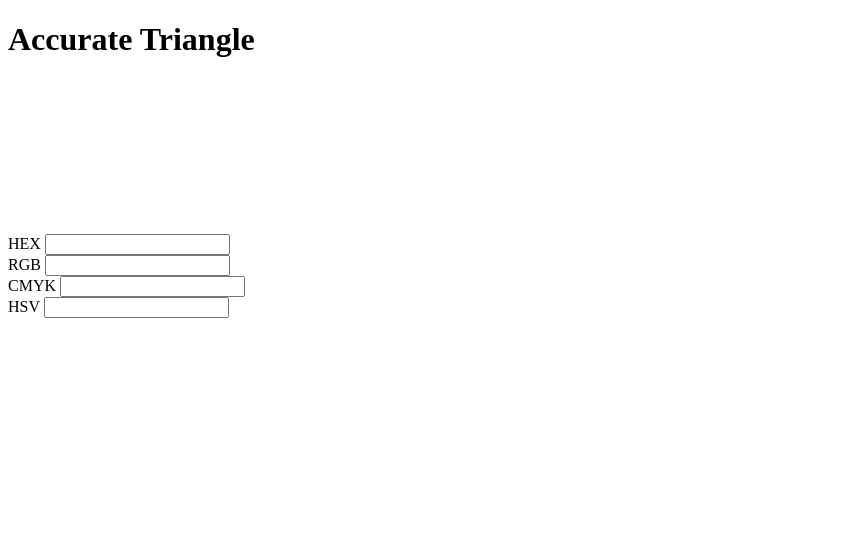
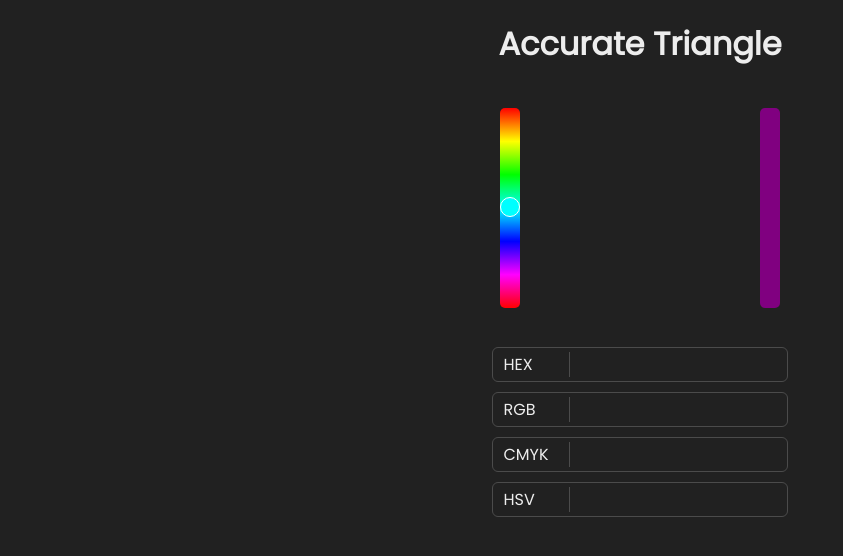
Before and after one commit to evan-ng/colour_value_triangle, a plain HTML site: page index.html in a window 1280 px wide. Shown: the whole page, without its empty margins (0-843 px from the left). Drawn offline with Linux system fonts and the light colour scheme.

Commit message:
Add styles and adjust sliders HTML

```diff
--- a/index.html
+++ b/index.html
@@ -3,7 +3,8 @@
   <head>
     <meta charset="utf-8">
     <title>Accurate Triangle</title>
-    <link rel="stylesheet" href="style.css" />
+    <link rel="stylesheet" href="https://fonts.googleapis.com/css?family=Poppins">
+    <link rel="stylesheet" href="style.css"/>
     <script src="script.js" defer></script>
   </head>
   <body>
@@ -12,11 +13,13 @@
     </header>
     <main>
       <div class="container">
-        <div class="colour-interative">
-          <div class="hue-slider" style="">
-            <div class="slider-track"></div>
-            <div class="slider-handle"></div>
-            <div class="slider-track"></div>
+        <div class="colour-interactive">
+          <div class="hue-slider">
+            <div class="slider-track" style="left:20%"></div>
+            <div class="slider-handle">
+              <input class="slider-input" type="range" step="1" max="360" min="0">
+            </div>
+            <div class="slider-track" style="left:80%"></div>
           </div>
           <canvas class="colourtriangle-canvas"></canvas>
           <div class="colour-display"></div>
--- a/style.css
+++ b/style.css
@@ -0,0 +1,220 @@
+:root {
+    --primary-dark: #212121;
+    --secondary-dark: #151515;
+    --primary-light: #ededed;
+    --secondary-light: #4b4b4b;
+}
+
+*,
+*::before,
+*::after {
+    box-sizing: border-box;
+    padding: 0;
+    margin: 0;
+}
+
+html {
+    /* footer support */
+    position: relative;
+    min-height: 100%;
+}
+
+body {
+    background-color: var(--primary-dark);
+    color: var(--primary-light);
+    font-family: "Poppins", sans-serif;
+    /* footer support */
+    margin-bottom: 100px;
+    display: flex;
+    flex-direction: column;
+    justify-content: center;
+    align-items: center;
+}
+
+header {
+    background: transparent;
+    margin-bottom: 20px;
+    padding: 20px;
+    text-align: center;
+    width: 100%;
+}
+
+main {
+    width: 400px;
+}
+
+.container {
+    display: flex;
+    flex-direction: column;
+    justify-content: center;
+    align-items: center;
+    gap: 40px;
+}
+
+input {
+    width: 208px;
+    border: none;
+    border-left: thin solid var(--secondary-light);
+    background-color: var(--primary-dark);
+    color: inherit;
+    font-family: inherit;
+    font-size: inherit;
+    cursor: text;
+    overflow: visible;
+    padding: 0px 10px 0px 20px;
+}
+
+input:focus {
+    outline: none;
+}
+
+.colour-interactive {
+    background: transparent;
+    display: flex;
+    flex-direction: row;
+    justify-content: center;
+    align-items: center;
+    gap: 20px;
+    height: 200px;
+    width: auto;
+}
+
+.colourtriangle-canvas {
+    background: transparent;
+    width: 200px;
+    height: 200px;
+}
+
+.colour-display {
+    background: purple;
+    width: 20px;
+    height: 200px;
+    border-radius: 5px;
+}
+
+.text-inputs {
+    display: flex;
+    flex-direction: column;
+    gap: 12px;
+}
+
+.input-field {
+    display: flex;
+    flex-direction: row;
+    justify-content: space-between;
+    align-items: center;
+    gap: 20px;
+    padding: 4px 10px;
+    outline: 1px solid var(--secondary-light);
+    border-radius: 5px;
+}
+
+/* Hue slider */
+
+.hue-slider {
+    background: linear-gradient(
+        180deg,
+        red,
+        yellow,
+        lime,
+        aqua,
+        blue,
+        magenta,
+        red
+    );
+    display: flex;
+    flex-direction: column;
+    justify-content: center;
+    align-items: center;
+    width: 20px;
+    height: 200px;
+    border-radius: 5px;
+}
+
+.slider-input {
+    background: transparent;
+    border-color: transparent;
+    color: transparent;
+    flex: 1;
+    height: 20px;
+    width: 220px;
+    padding: 0px;
+    outline: none;
+    box-shadow: none;
+    cursor: pointer;
+    transform: rotateZ(270deg);
+}
+
+input[type="range"] {
+    -webkit-appearance: none;
+    margin: 10px 0;
+}
+
+input[type="range"]:focus {
+    outline: none;
+}
+
+input[type="range"]::-webkit-slider-runnable-track {
+    height: 20px;
+    width: 240px;
+    background: transparent;
+    border: transparent;
+    box-shadow: none;
+    cursor: pointer;
+}
+
+input[type="range"]::-webkit-slider-thumb {
+    height: 20px;
+    width: 20px;
+    background: cyan;
+    border: 1px solid white;
+    border-radius: 10px;
+    box-shadow: none;
+    cursor: pointer;
+    -webkit-appearance: none;
+}
+
+input[type="range"]:focus::-webkit-slider-runnable-track {
+    background: transparent;
+}
+
+input[type="range"]::-moz-range-track {
+    height: 20px;
+    width: 200px;
+    background: transparent;
+    border: transparent;
+    box-shadow: none;
+    cursor: pointer;
+}
+
+input[type="range"]::-moz-range-thumb {
+    height: 20px;
+    width: 10px;
+    background: cyan;
+    border: 1px solid white;
+    border-radius: 5px;
+    box-shadow: none;
+    cursor: pointer;
+    -webkit-appearance: none;
+}
+
+input[type="range"]::-ms-track {
+    height: 20px;
+    width: 200px;
+    background: transparent;
+    border: transparent;
+    box-shadow: none;
+    cursor: pointer;
+
+}
+
+input[type="range"]::-ms-thumb {
+    height: 20px;
+    width: 10px;
+    background: cyan;
+    border: 1px solid white;
+    border-radius: 5px;
+    box-shadow: none;
+    cursor: pointer;
+    -webkit-appearance: none;
+}
```
